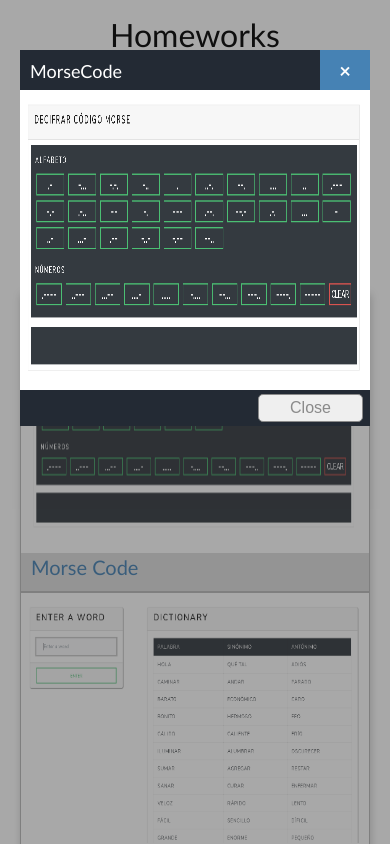
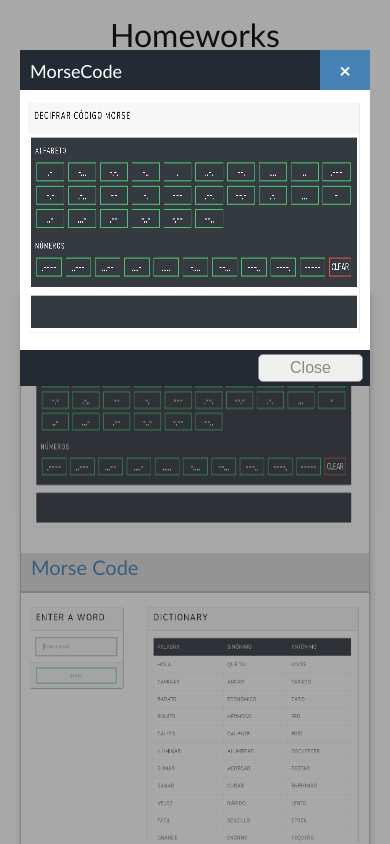
Before and after one commit to FernandoDefez/automatapage, a plain HTML site: page index.html in a window 390 px wide. Both pictures are taken after a click on the picture 195 px from the left and 1900 px from the top of the page. Shown: the part 1478-2322 px from the top of the page. Drawn offline with Linux system fonts and the light colour scheme.

Commit message:
First Commit

```diff
--- a/css/tabs.css
+++ b/css/tabs.css
@@ -150,20 +150,20 @@
 @media screen and (max-width: 650px){
 
     #modal-content{
-        height: 300px;
+        height: 260px;
         box-sizing: border-box;
     }
 
     #modal-image{
-        height: 300px;
+        height: 260px;
     }
 
     #modal-image img{
-        height: 300px;
+        height: 260px;
     }
 
     #modal-image iframe{
-        height: 300px;
+        height: 260px;
     }
 
     #modal-content .button button{
```
